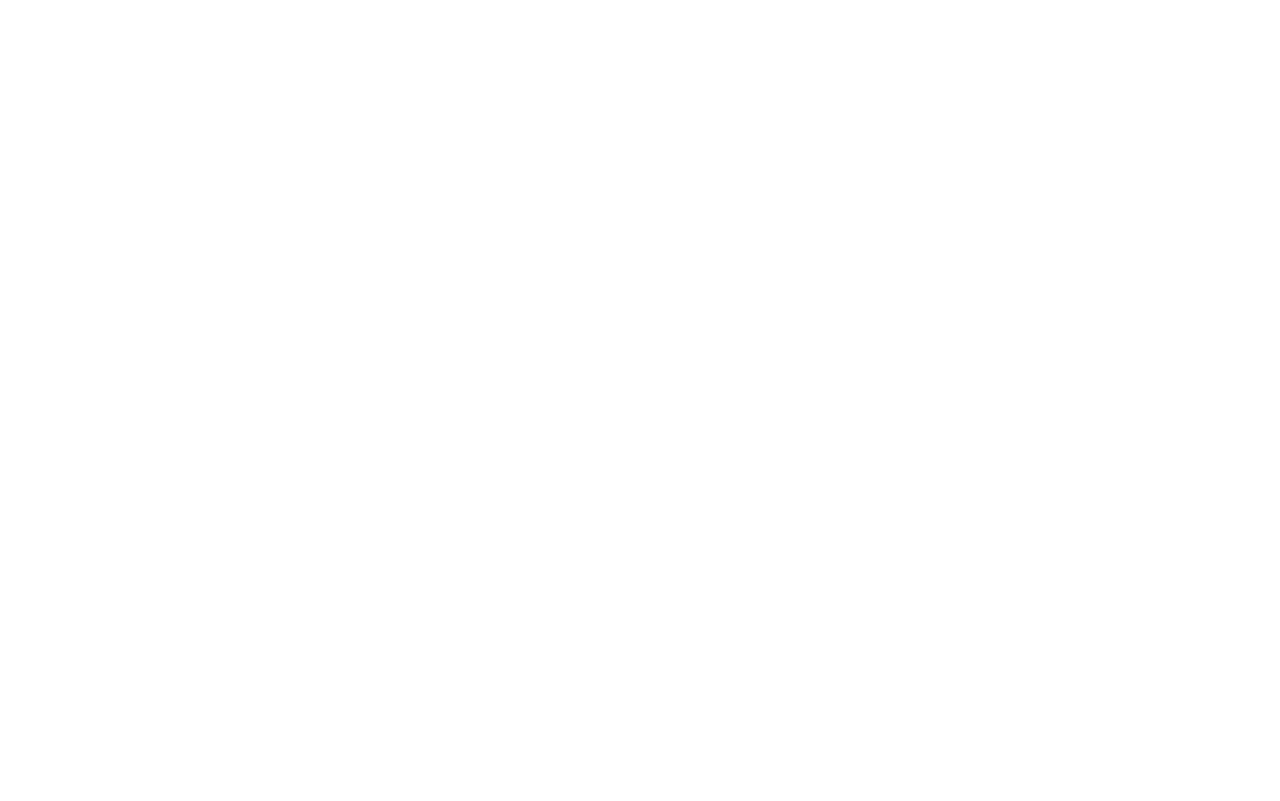
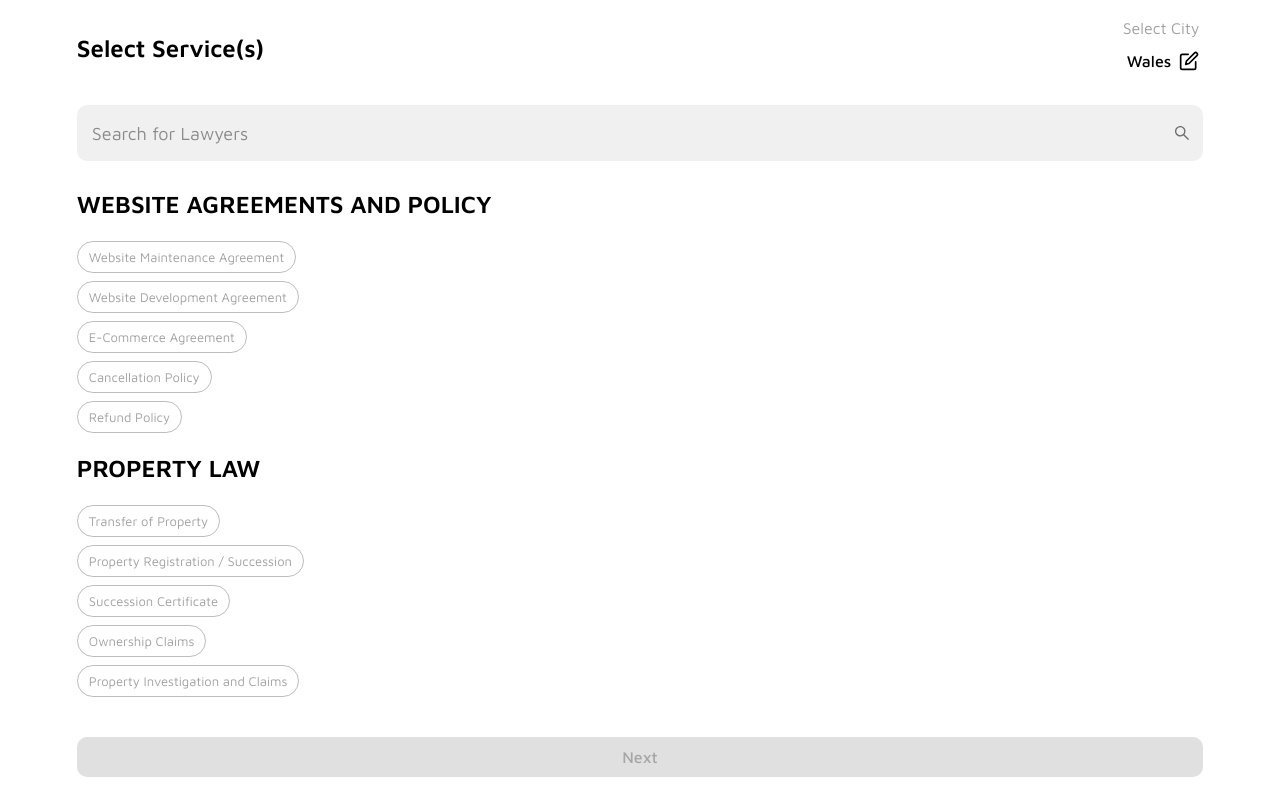
Before and after one commit to PranayB003/lawyers-eu, a React (Create React App) app: page /client/select-services in a window 1280 px wide. Before the commit this address had no page. Built offline with nearby package versions, Linux system fonts and the light colour scheme.

Commit message:
Implemented SelectServices page

```diff
--- a/src/App.js
+++ b/src/App.js
@@ -5,6 +5,7 @@ import { Routes, Route } from "react-router-dom";
 import Register from "./pages/user/Authentication/Register";
 import LawyerRegister from "./pages/lawyer/Authentication/LawyerRegister";
 import GetStarted from "./pages/GetStarted";
+import SelectServices from "./pages/user/SelectServices";
 
 function App() {
     return (
@@ -15,6 +16,10 @@ function App() {
                 <Route
                     path="client/get-started"
                     element={<GetStarted user="client" />}
+                />
+                <Route
+                    path="client/select-services"
+                    element={<SelectServices />}
                 />
 
                 {/* Lawyer UI Routes */}
--- a/src/components/FormComponents/DropDownWithLabel.js
+++ b/src/components/FormComponents/DropDownWithLabel.js
@@ -6,9 +6,6 @@ import { Autocomplete, TextField } from "@mui/material";
 const StyledTextField = styled((props) => (
     <TextField variant="standard" {...props} />
 ))(({ theme }) => ({
-    "& MuiFormControl-root": {
-        justifyContent: "flex-start",
-    },
     "& .MuiInputLabel-root": {
         fontSize: theme.typography.body2.fontSize,
         fontWeight: theme.typography.body2.fontWeight,
--- a/src/components/FormComponents/InputWithLabel.js
+++ b/src/components/FormComponents/InputWithLabel.js
@@ -4,18 +4,18 @@ import { FormControl, Input, InputLabel, styled } from "@mui/material";
 
 const StyledFormControl = styled((props) => <FormControl {...props} />)(
     ({ theme }) => ({
-        width: "100%",
         "& .MuiInputLabel-root": {
             fontSize: theme.typography.body2.fontSize,
             fontWeight: theme.typography.body2.fontWeight,
             paddingLeft: "20px",
+            position: "relative",
         },
         "& .MuiInput-root": {
-            paddingTop: "10px",
+            marginTop: "0px",
+            borderRadius: theme.shape.borderRadius,
+            background: "#F2F2F2",
         },
         "& .MuiInput-input": {
-            borderRadius: theme.shape.borderRadius,
-            background: "#F2F2F2",
             padding: "10px 20px",
             fontSize: theme.typography.subtitle1.fontSize,
             fontWeight: theme.typography.body2.fontWeight,
--- /dev/null
+++ b/src/components/SearchBar/SearchBar.js
@@ -0,0 +1,41 @@
+import React from "react";
+
+import { FilledInput, InputAdornment } from "@mui/material";
+import { styled } from "@mui/material/styles";
+import { AiOutlineSearch } from "react-icons/ai";
+
+const StyledInput = styled((props) => <FilledInput {...props} />)(
+    ({ theme }) => ({
+        fontSize: theme.typography.subtitle1.fontSize,
+        borderRadius: theme.shape.borderRadius,
+        paddingTop: "15px",
+        paddingBottom: "15px",
+        paddingLeft: "15px",
+        "& .MuiFilledInput-input": {
+            padding: "0",
+        },
+    })
+);
+
+const SearchBar = ({ value, onChange }) => {
+    const changeHandler = (event) => {
+        onChange(event.target.value);
+    };
+
+    return (
+        <StyledInput
+            disableUnderline
+            fullWidth
+            placeholder="Search for Lawyers"
+            endAdornment={
+                <InputAdornment position="end">
+                    <AiOutlineSearch />
+                </InputAdornment>
+            }
+            value={value}
+            onChange={changeHandler}
+        />
+    );
+};
+
+export default SearchBar;
--- a/src/pages/GetStarted.js
+++ b/src/pages/GetStarted.js
@@ -1,10 +1,23 @@
 import React, { useState } from "react";
 
-import { Box, Button, Stack, Typography } from "@mui/material";
+import { Box, Button, InputAdornment, Stack, Typography } from "@mui/material";
+import { styled } from "@mui/material/styles";
 import InputWithLabel from "../components/FormComponents/InputWithLabel";
 
+const CountryCodeAdornment = styled((props) => <InputAdornment {...props} />)(
+    ({ theme }) => ({
+        "& .MuiTypography-root": {
+            color: theme.palette.text.disabled,
+            paddingLeft: "20px",
+            marginRight: "-10px",
+            fontSize: theme.typography.subtitle1.fontSize,
+        },
+    })
+);
+
 const GetStarted = ({ user = "client" }) => {
-    const [phoneNumber, setPhoneNumber] = useState(undefined);
+    const [phoneNumber, setPhoneNumber] = useState("");
+    const [countryCode, setCountryCode] = useState("+44");
 
     const changeHandler = (name, newVal) => {
         setPhoneNumber(newVal);
@@ -39,16 +52,21 @@ const GetStarted = ({ user = "client" }) => {
                     label="Enter phone number"
                     value={phoneNumber}
                     onChange={changeHandler}
+                    inputProps={{
+                        startAdornment: (
+                            <CountryCodeAdornment position="start">
+                                {countryCode}
+                            </CountryCodeAdornment>
+                        ),
+                    }}
                 />
                 <Button variant="contained">Continue</Button>
             </Stack>
-            <Typography
-                variant="subtitle2"
-                sx={{ pb: "6vh" }}
-                textAlign="center"
-            >
-                {bottomMessage}
-            </Typography>
+            <Button sx={{ mb: "6vh" }} disableRipple>
+                <Typography variant="subtitle2" textAlign="center">
+                    {bottomMessage}
+                </Typography>
+            </Button>
         </Box>
     );
 };
--- /dev/null
+++ b/src/pages/user/SelectServices.js
@@ -0,0 +1,151 @@
+import React, { useState } from "react";
+
+import { Box, Typography, Stack, Button, Chip } from "@mui/material";
+import classes from "./SelectServices.module.css";
+import { FiEdit } from "react-icons/fi";
+import SearchBar from "../../components/SearchBar/SearchBar";
+
+const legalServices = [
+    {
+        categoryName: "Website Agreements and policy",
+        services: [
+            "Website Maintenance Agreement",
+            "Website Development Agreement",
+            "E-Commerce Agreement",
+            "Cancellation Policy",
+            "Refund Policy",
+        ],
+    },
+    {
+        categoryName: "Property law",
+        services: [
+            "Transfer of Property",
+            "Property Registration / Succession",
+            "Succession Certificate",
+            "Ownership Claims",
+            "Property Investigation and Claims",
+        ],
+    },
+];
+
+const getServicesObject = () => {
+    let servicesObject = {};
+
+    legalServices.forEach((category) => {
+        let services = {};
+        category.services.forEach((serviceName) => {
+            services = {
+                ...services,
+                [serviceName]: false,
+            };
+        });
+
+        servicesObject = {
+            ...servicesObject,
+            [category.categoryName]: services,
+        };
+    });
+
+    return servicesObject;
+};
+
+const SelectServices = () => {
+    const [city, setCity] = useState("Wales");
+    const [searchTerm, setSearchTerm] = useState("");
+    const [selectedServices, setSelectedServices] = useState(getServicesObject);
+    const [nextBtnEnabled, setNextBtnEnabled] = useState(0);
+
+    console.log(selectedServices);
+
+    const searchChangeHandler = (newSearchTerm) => {
+        setSearchTerm(newSearchTerm);
+    };
+
+    const chipClickHandler = (categoryName, serviceName) => {
+        setNextBtnEnabled((prevState) => {
+            if (selectedServices[categoryName][serviceName])
+                return prevState - 1;
+            else return prevState + 1;
+        });
+
+        setSelectedServices((prevState) => {
+            return {
+                ...prevState,
+                [categoryName]: {
+                    ...prevState[categoryName],
+                    [serviceName]: !prevState[categoryName][serviceName],
+                },
+            };
+        });
+    };
+
+    return (
+        <Box className={classes.wrapperBox}>
+            {/* Insert TitleBar */}
+            <Box className={classes.box1}>
+                <Typography variant="caption">Select Service(s)</Typography>
+                <Stack>
+                    <Typography
+                        variant="subtitle2"
+                        color="text.disabled"
+                        textAlign="center"
+                    >
+                        Select City
+                    </Typography>
+                    <Button endIcon={<FiEdit />}>{city}</Button>
+                </Stack>
+            </Box>
+            <SearchBar value={searchTerm} onChange={searchChangeHandler} />
+            <Box className={classes.box2}>
+                {legalServices.map((category) => (
+                    <React.Fragment key={`${category.categoryName}Root`}>
+                        <Typography
+                            textTransform="uppercase"
+                            variant="caption"
+                            key={category.categoryName}
+                        >
+                            {category.categoryName}
+                        </Typography>
+                        <Stack
+                            spacing={1}
+                            className={classes.chipStack}
+                            key={`${category.categoryName}Stack`}
+                        >
+                            {category.services.map((service) => (
+                                <Chip
+                                    className={classes.chip}
+                                    key={service}
+                                    label={service}
+                                    variant="outlined"
+                                    color={
+                                        selectedServices[category.categoryName][
+                                            service
+                                        ]
+                                            ? "primary"
+                                            : "disabled"
+                                    }
+                                    onClick={() =>
+                                        chipClickHandler(
+                                            category.categoryName,
+                                            service
+                                        )
+                                    }
+                                />
+                            ))}
+                        </Stack>
+                    </React.Fragment>
+                ))}
+            </Box>
+            <Button
+                variant="contained"
+                fullWidth
+                className={classes.nextBtn}
+                disabled={nextBtnEnabled > 0 ? false : true}
+            >
+                Next
+            </Button>
+        </Box>
+    );
+};
+
+export default SelectServices;
--- /dev/null
+++ b/src/pages/user/SelectServices.module.css
@@ -0,0 +1,32 @@
+.wrapperBox {
+    min-height: 100vh;
+    padding: 0 6vw;
+    display: flex;
+    flex-direction: column;
+}
+
+.box1 {
+    display: flex;
+    justify-content: space-between;
+    align-items: center;
+    margin: 2vh 0 3vh 0;
+}
+
+.box2 {
+    flex-grow: 1;
+    margin-top: 3vh;
+}
+
+.chipStack {
+    margin-top: 2vh;
+    margin-bottom: 2vh;
+    align-items: flex-start;
+}
+
+.chip {
+    max-width: none;
+}
+
+.nextBtn {
+    margin: 3vh auto;
+}
--- a/src/theme/palette.js
+++ b/src/theme/palette.js
@@ -16,6 +16,11 @@ const palette = {
         dark: "#282828",
         contrastText: "#FFFFFF",
     },
+    disabled: {
+        light: "#E7E7E7",
+        main: "#A1A1A1",
+        contrastText: "#FFFFFF",
+    },
     error: {
         main: "#F17878",
         contrastText: "#FFFFFF",
--- a/src/theme/typography.js
+++ b/src/theme/typography.js
@@ -6,7 +6,7 @@ const typography = {
     fontWeightBold: 700,
     body1: {
         fontWeight: 400,
-        fontSize: "1.5rem",
+        fontSize: "1rem",
     },
     body2: {
         fontWeight: 500,
@@ -14,7 +14,7 @@ const typography = {
     },
     button: {
         fontWeight: 500,
-        fontSize: "1.5rem",
+        fontSize: "1rem",
         textTransform: "none",
     },
     h1: {
@@ -56,6 +56,7 @@ const typography = {
     caption: {
         fontSize: "1.5rem",
         fontWeight: 600,
+        textTransform: "none",
     },
 };
 
```
